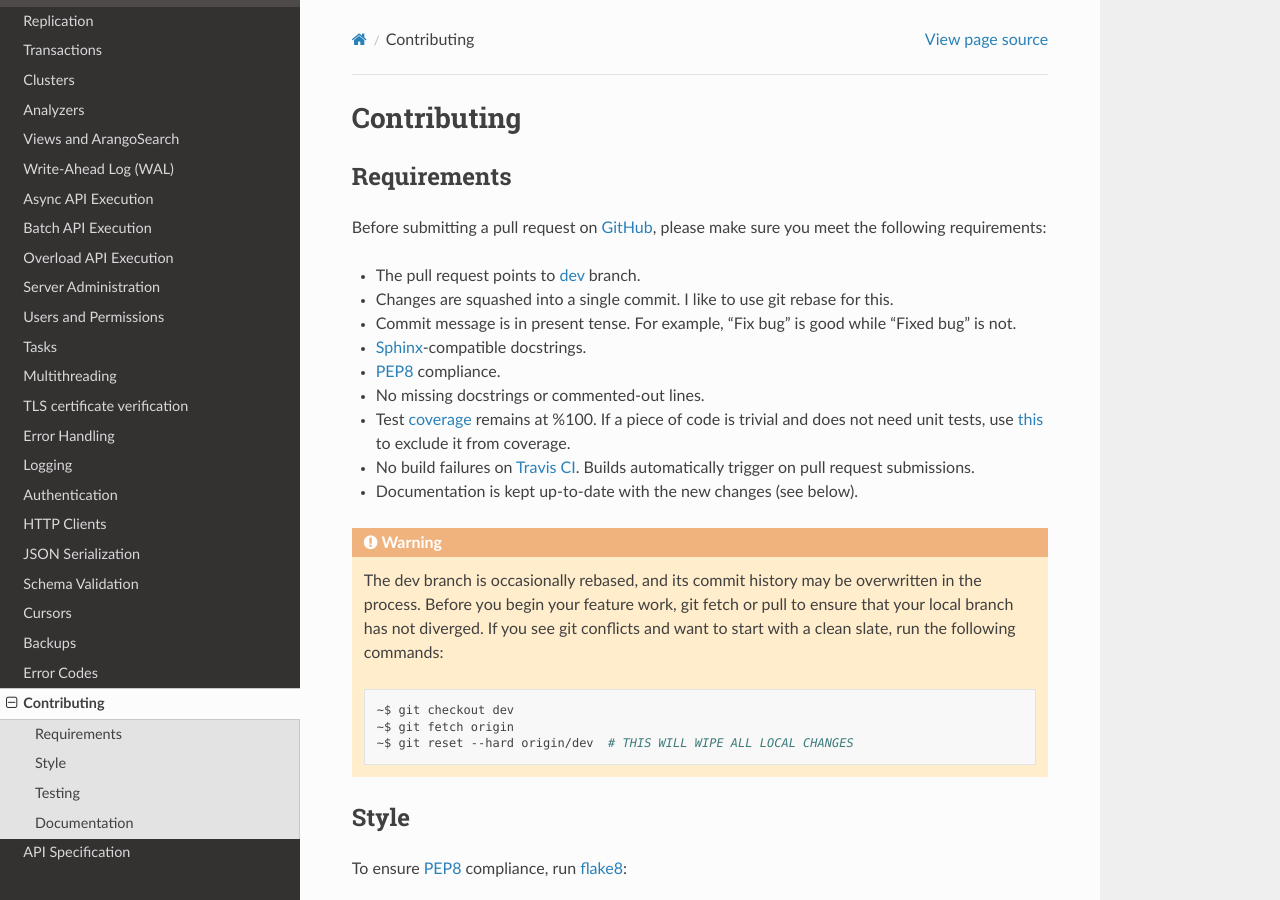
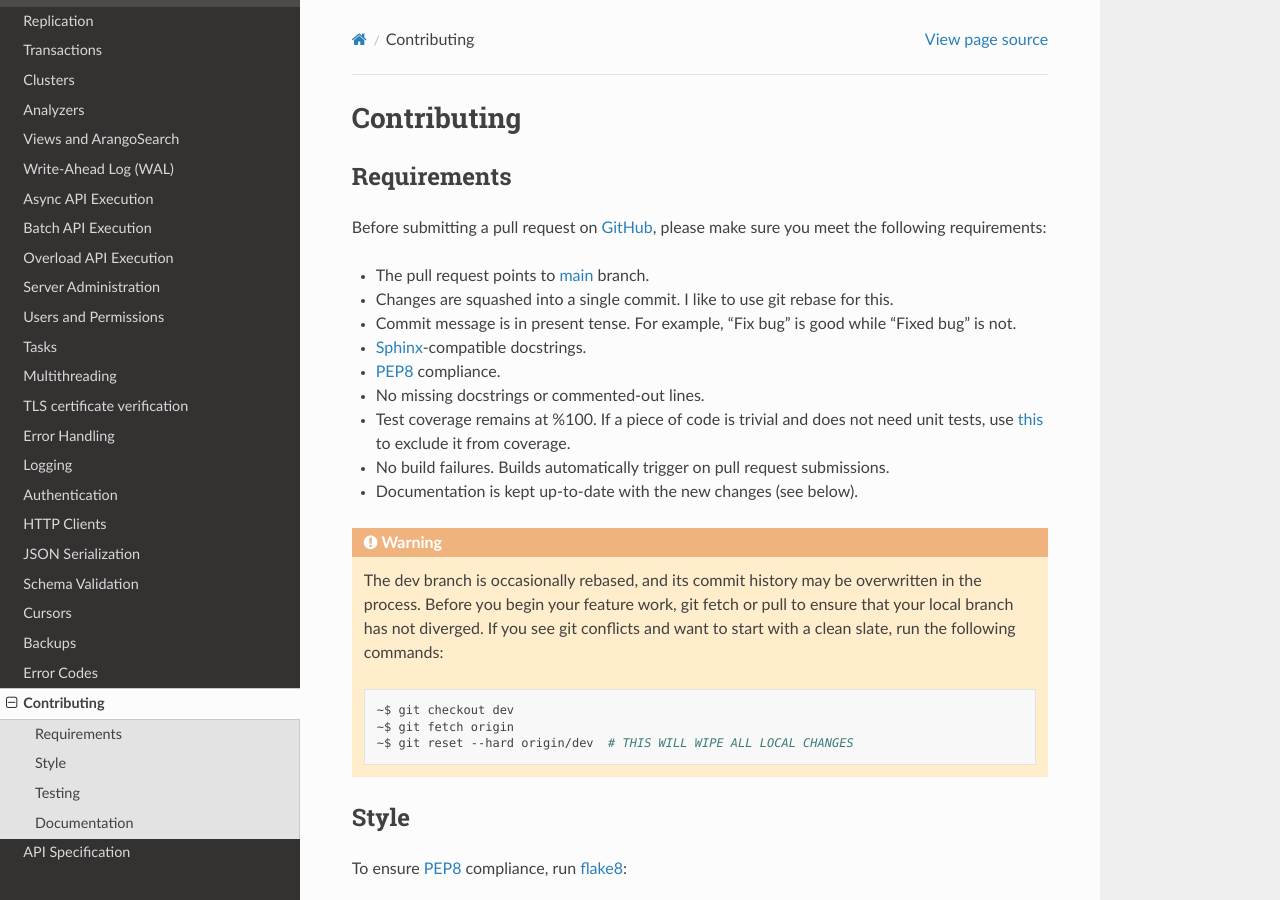
Before and after one commit to arangodb/python-arango, a Sphinx documentation site: the page built from docs/contributing.rst, in a window 1280 px wide and 900 px high. Built offline with Sphinx 7.4.7 and the Read the Docs theme 2.0.0, drawn with Linux system fonts in a browser that asks for light colours; some of the changed text lies outside the part shown.

Commit message:
Updating docs

```diff
--- a/docs/conf.py
+++ b/docs/conf.py
@@ -4,7 +4,7 @@ import sys
 sys.path.insert(0, os.path.abspath(".."))
 
 project = "python-arango"
-copyright = "2016-2022, Joohwan Oh"
+copyright = "2016-2024, Joohwan Oh"
 author = "Joohwan Oh"
 extensions = [
     "sphinx_rtd_theme",
--- a/docs/contributing.rst
+++ b/docs/contributing.rst
@@ -7,16 +7,16 @@ Requirements
 Before submitting a pull request on GitHub_, please make sure you meet the
 following requirements:
 
-* The pull request points to dev_ branch.
+* The pull request points to main_ branch.
 * Changes are squashed into a single commit. I like to use git rebase for this.
 * Commit message is in present tense. For example, "Fix bug" is good while
   "Fixed bug" is not.
 * Sphinx_-compatible docstrings.
 * PEP8_ compliance.
 * No missing docstrings or commented-out lines.
-* Test coverage_ remains at %100. If a piece of code is trivial and does not
+* Test coverage remains at %100. If a piece of code is trivial and does not
   need unit tests, use this_ to exclude it from coverage.
-* No build failures on `Travis CI`_. Builds automatically trigger on pull
+* No build failures. Builds automatically trigger on pull
   request submissions.
 * Documentation is kept up-to-date with the new changes (see below).
 
@@ -88,12 +88,10 @@ Sphinx_. To build an HTML version on your local machine:
 
 As always, thank you for your contribution!
 
-.. _dev: https://github.com/joowani/python-arango/tree/dev
-.. _GitHub: https://github.com/joowani/python-arango
+.. _main: https://github.com/arangodb/python-arango/tree/main
+.. _GitHub: https://github.com/arangodb/python-arango
 .. _PEP8: https://www.python.org/dev/peps/pep-0008/
-.. _coverage: https://coveralls.io/github/joowani/python-arango
 .. _this: http://coverage.readthedocs.io/en/latest/excluding.html
-.. _Travis CI: https://travis-ci.org/joowani/python-arango
 .. _Sphinx: https://github.com/sphinx-doc/sphinx
 .. _flake8: http://flake8.pycqa.org
 .. _here: http://flake8.pycqa.org/en/latest/user/violations.html#in-line-ignoring-errors
```
